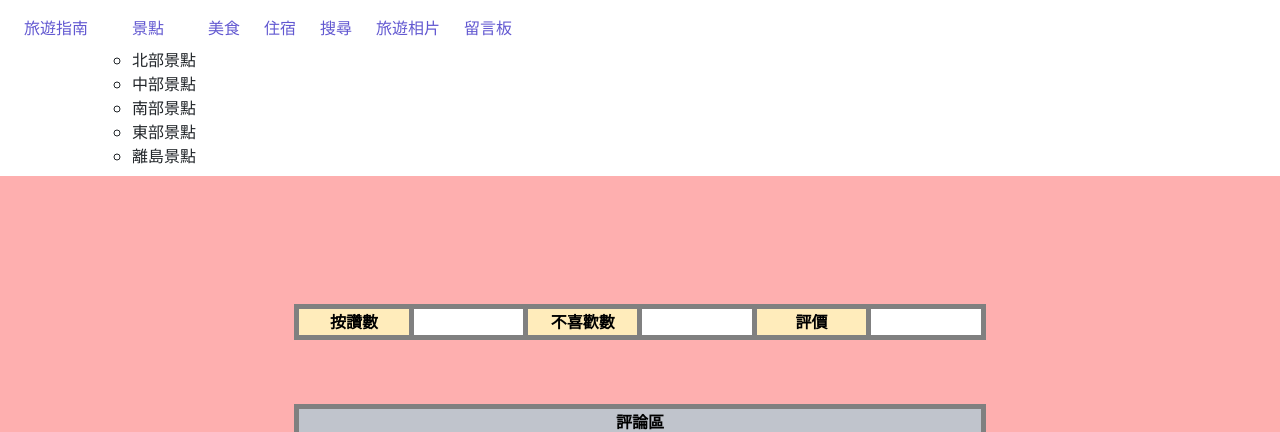
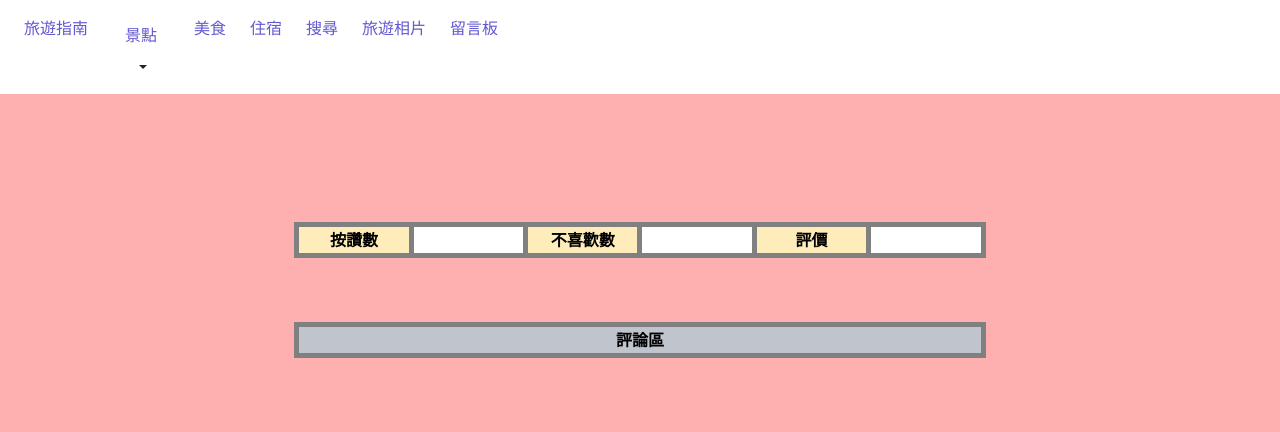
Before and after one commit to NTX8205/webproject, a PHP site: page / in a window 1280 px wide. Shown: the top 432 px of the page. Run offline with PHP 8.4, Linux system fonts and the light colour scheme; lists and menus that the app fills with data are empty.

Commit message:
update首頁12/28 21:33
導行列加下拉選單(目前有點跑版沒對齊)

```diff
--- a/CSS/conduct.css
+++ b/CSS/conduct.css
@@ -168,3 +168,7 @@
     color: #e38f36;
     background-color: #ffe4d0;
 }
+.dropdown{
+    position: relative;
+    display: inline-block;
+}
--- a/index.php
+++ b/index.php
@@ -1,5 +1,6 @@
 <!DOCTYPE html>
 <html lang="en">
+
 <head>
     <meta charset="UTF-8">
     <meta http-equiv="X-UA-Compatible" content="IE=edge">
@@ -15,6 +16,7 @@
     <link rel="stylesheet" href="./CSS/conduct.css">
     <script src="./JS/list.js"></script>
 </head>
+
 <body>
     <nav class="navbar navbar-expand-md navbar-default navbar-dark ">
         <div class="container-fluid">
@@ -29,14 +31,19 @@
                         <a class="nav-link" aria-current="page" href="./index.php">旅遊指南</a>
                     </li>
                     <li class="nav-item">
-                        <a class="nav-link" href="">景點</a>
-                        <ul id="menu">
-                            <li>北部景點</li>
-                            <li>中部景點</li>
-                            <li>南部景點</li>
-                            <li>東部景點</li>
-                            <li>離島景點</li>
-                        </ul>
+                        <div class="dropdown">
+                            <button class="btn dropdown-toggle" type="button" id="dropdownMenuButton1"
+                                data-bs-toggle="dropdown" aria-expanded="false">
+                                <a class="nav-link" href="">景點</a>
+                            </button>
+                            <ul class="dropdown-menu" aria-labelledby="dropdownMenuButton1">
+                                <li class="dropdown-item">北部景點</li>
+                                <li class="dropdown-item">中部景點</li>
+                                <li class="dropdown-item">南部景點</li>
+                                <li class="dropdown-item">東部景點</li>
+                                <li class="dropdown-item">離島景點</li>
+                            </ul>
+                        </div>
                     </li>
                     <li class="nav-item">
                         <a class="nav-link" href="">美食</a>
@@ -64,10 +71,10 @@
         </div>
         <div class="col-lg-6">
             <div class="viewname">
-                   <!--景點名稱-->
+                <!--景點名稱-->
             </div>
             <div class="viewintroduce">
-                    <!--景點介紹-->
+                <!--景點介紹-->
             </div>
         </div>
     </div>
@@ -100,4 +107,5 @@
         </table>
     </div>
 </body>
+
 </html>
```
Also changed, not shown: JS/list.js (line endings or trailing spaces).
